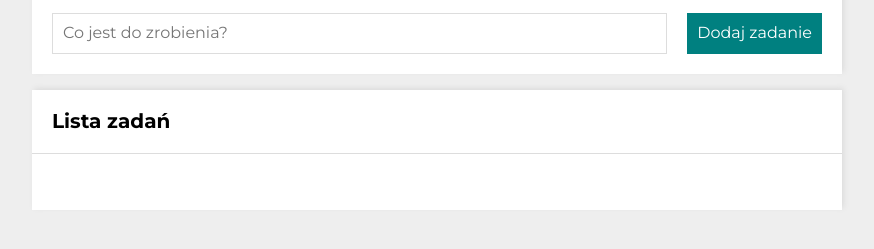
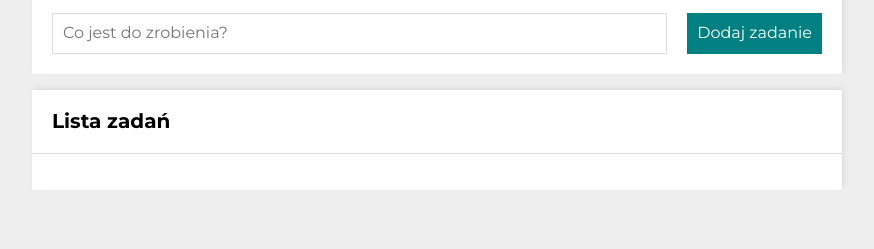
Before and after one commit to oleksaGrzegorz/todolist, a plain HTML site: page index.html in a window 1280 px wide. Shown: the part 167-416 px from the top of the page, without its empty margins (203-1077 px from the left). Drawn offline with nearby package versions, Linux system fonts and the light colour scheme.

Commit message:
min-height in section.css changed

```diff
--- a/css/section.css
+++ b/css/section.css
@@ -10,5 +10,5 @@
 }
 
 .section__container {
-    min-height: 120px;
+    min-height: 100px;
 }
```
